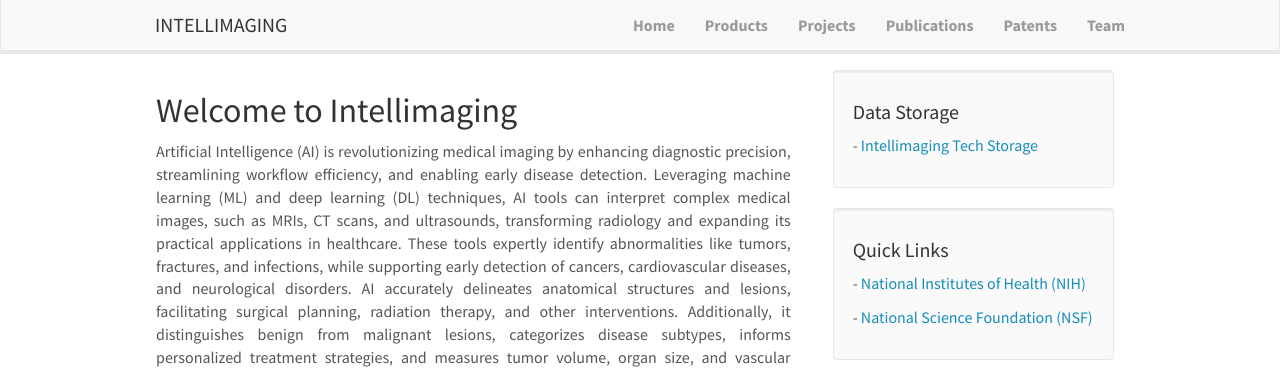
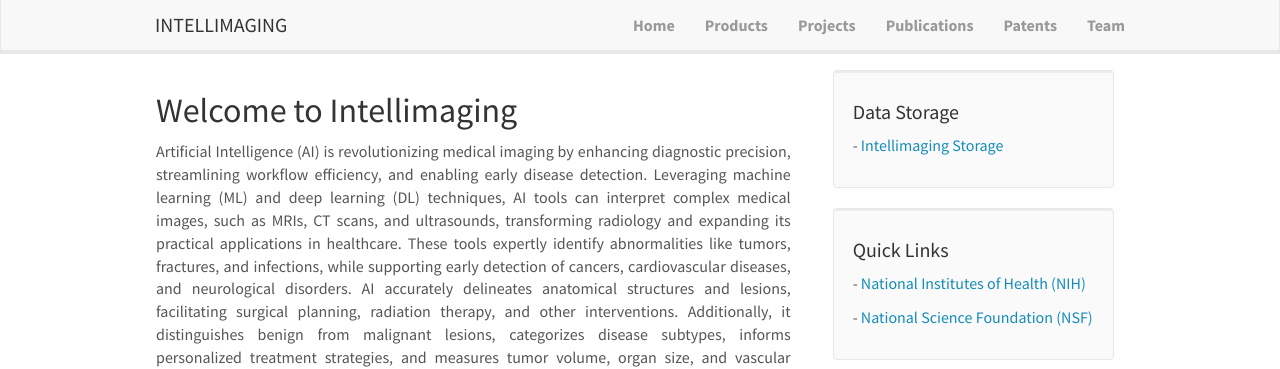
Before and after one commit to intellimaging/intellimaging.github.io, a Jekyll site: the page built from _pages/home.md, in a window 1280 px wide. Shown: the top 369 px of the page. Built offline with Jekyll 4.4.1, drawn with Linux system fonts in a browser that asks for light colours.

Commit message:
Update labdata.yml

```diff
--- a/_data/labdata.yml
+++ b/_data/labdata.yml
@@ -1,2 +1,2 @@
-- title: Intellimaging Tech Storage
+- title: Intellimaging Storage
   url: https://wenxiangcong-sys.github.io/login
```
